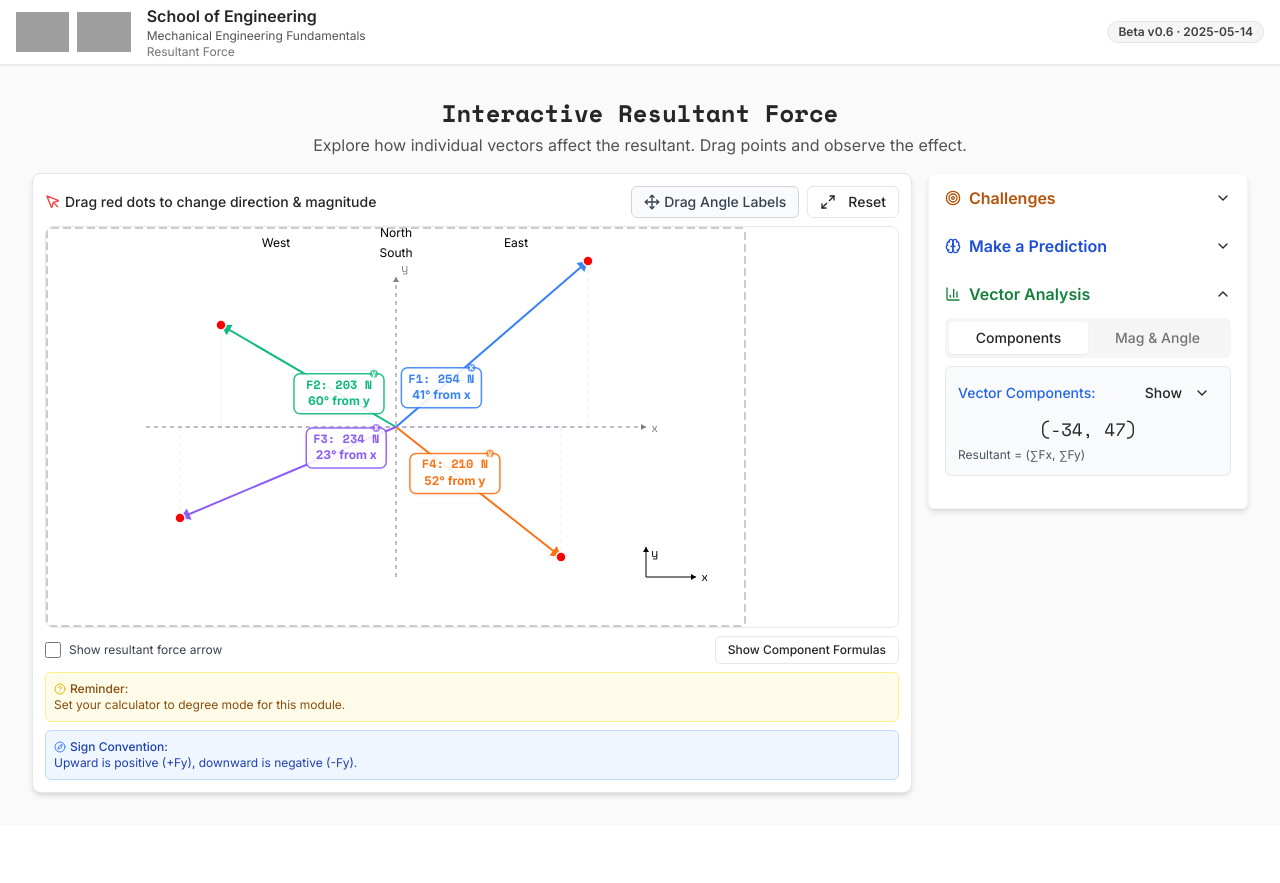
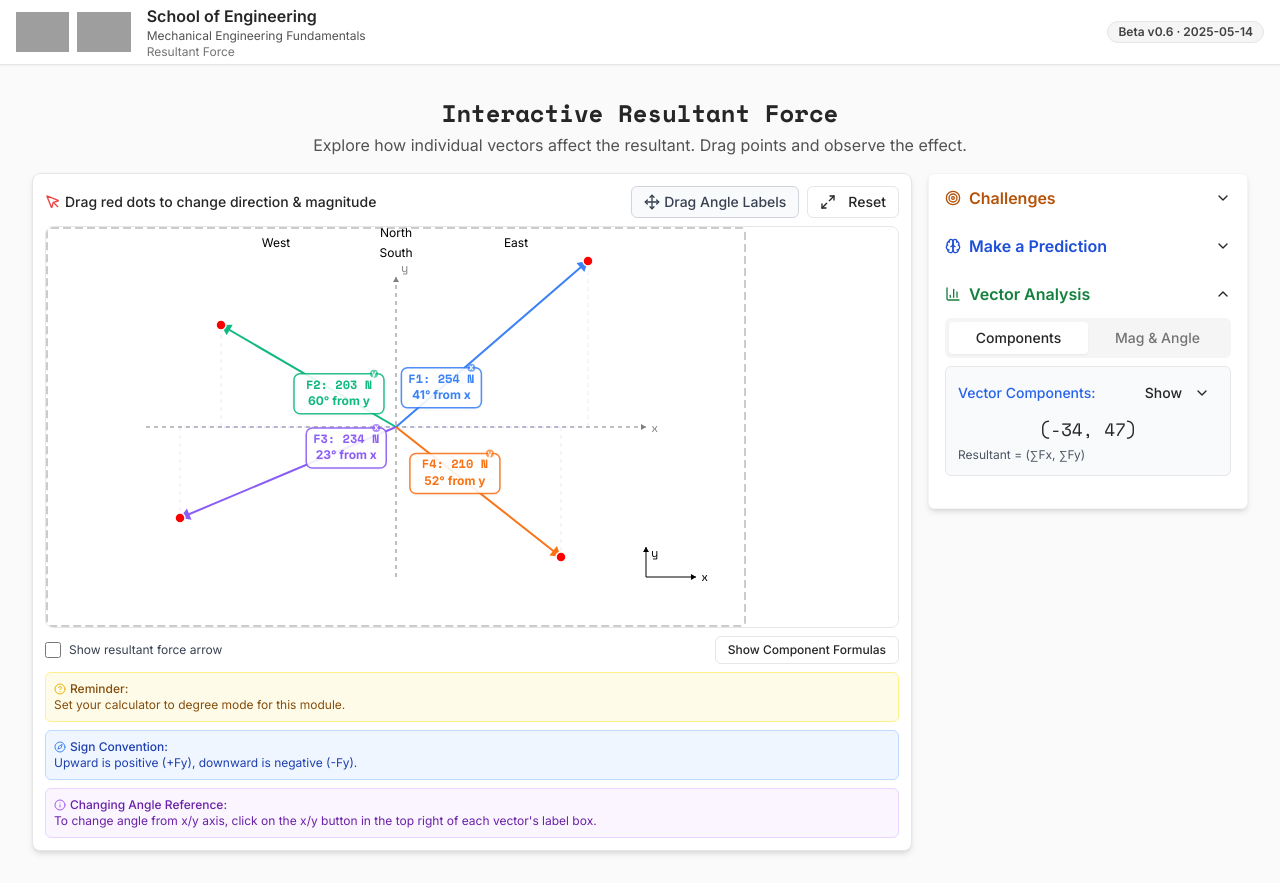
Before and after one commit to el2060/mef1_resultantforces, a Next.js app: page / in a window 1280 px wide. Before the commit the page ends 825 px from the top, so only its background shows below. Built offline with nearby package versions, Linux system fonts and the light colour scheme; grey boxes are pictures that could not be loaded.

Commit message:
feat: add instruction for toggling angle reference in vector simulator
Add tooltip explaining how to change angle reference in UI.

Co-authored-by: Lim Ee-Lon <129591369+el2060@users.noreply.github.com>

```diff
--- a/components/vector-simulator.tsx
+++ b/components/vector-simulator.tsx
@@ -1515,6 +1515,15 @@ export default function VectorSimulator() {
             <span className="text-blue-800 font-medium">Sign Convention:</span>
           </div>
           <p className="text-blue-800">Upward is positive (+Fy), downward is negative (-Fy).</p>
+        </div>
+        <div className="mt-2 bg-purple-50 p-2 rounded-md border border-purple-200 text-xs">
+          <div className="flex items-center">
+            <Info className="w-3 h-3 mr-1 text-purple-500" />
+            <span className="text-purple-800 font-medium">Changing Angle Reference:</span>
+          </div>
+          <p className="text-purple-800">
+            To change angle from x/y axis, click on the x/y button in the top right of each vector's label box.
+          </p>
         </div>
       </Card>
 
```
